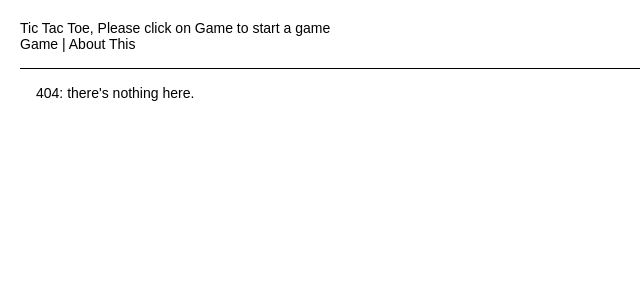
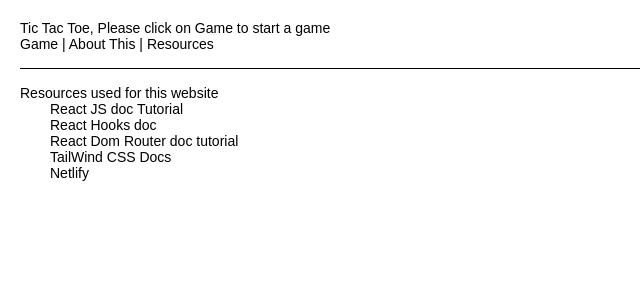
Before and after one commit to marrodri/reactjs-tic-tac-toe, a React (Create React App) app: page /Resources in a window 1280 px wide. Before the commit this address had no page. Shown: the top 300 px of the page, without its empty margins (0-640 px from the left). Built offline with nearby package versions, Linux system fonts and the light colour scheme.

Commit message:
chore: functions moved to their own files and navigation router finish

```diff
--- a/src/App.jsx
+++ b/src/App.jsx
@@ -11,7 +11,8 @@ export default function App() {
         }}
       >
 		<Link to='/Game'>Game</Link> {"| "}
-		<Link to='/aboutThis'>About This</Link>
+		<Link to='/aboutThis'>About This</Link> {"| "}
+		<Link to='/resources'>Resources</Link>
 	  </nav>
 	  <Outlet/>
     </div>
--- a/src/index.js
+++ b/src/index.js
@@ -7,6 +7,7 @@ import { BrowserRouter, Routes, Route } from "react-router-dom";
 import App from "./App";
 import Game from "./routes/game";
 import AboutThis from "./routes/aboutThis";
+import Resources from "./routes/resources";
 
 // ==============================
 
@@ -19,6 +20,7 @@ root.render(
         {/* nest these routes inside App */}
         <Route path="game" element={<Game />} />
         <Route path="aboutThis" element={<AboutThis />} />
+        <Route path="Resources" element={<Resources />} />
         <Route
           path="*"
           element={
--- /dev/null
+++ b/src/routes/resources.jsx
@@ -0,0 +1,33 @@
+
+
+
+export default function Resources(){
+	return (
+		<main style={{padding: "1rem 0"}}>
+			<h1>Resources used for this website</h1>
+			<ul>
+				<li>
+				<a href="https://reactjs.org/tutorial/tutorial.html">
+					React JS doc Tutorial
+				</a>
+				</li>
+				<li>
+				<a href="https://reactjs.org/docs/hooks-intro.html">
+					React Hooks doc
+				</a>
+				</li>
+				<li>
+				<a href="https://reactrouter.com/docs/en/v6/getting-started/tutorial">
+					React Dom Router doc tutorial
+				</a>
+				</li>
+				<li>
+					<a href="https://tailwindcss.com/docs/utility-first">
+						TailWind CSS Docs
+					</a>
+				</li>
+				<li>Netlify</li>
+			</ul>
+		</main>
+	);
+}
```
